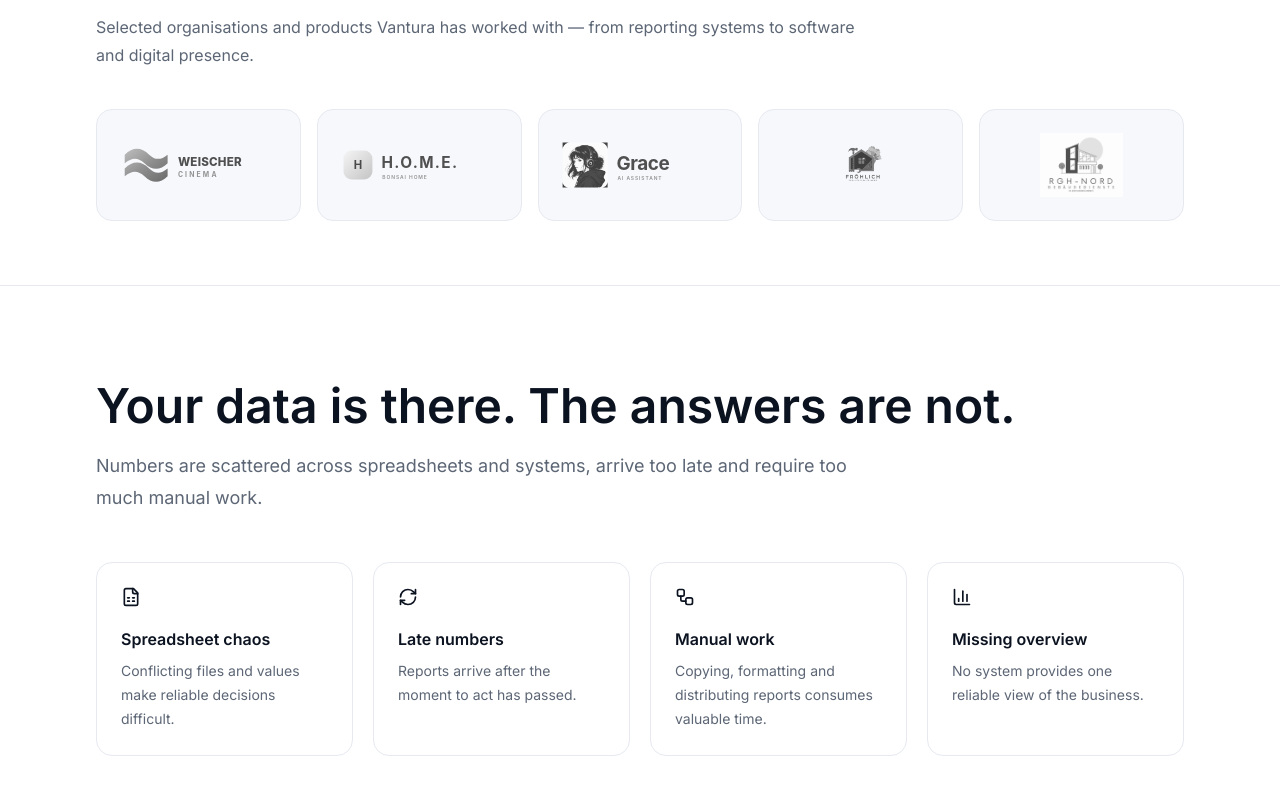
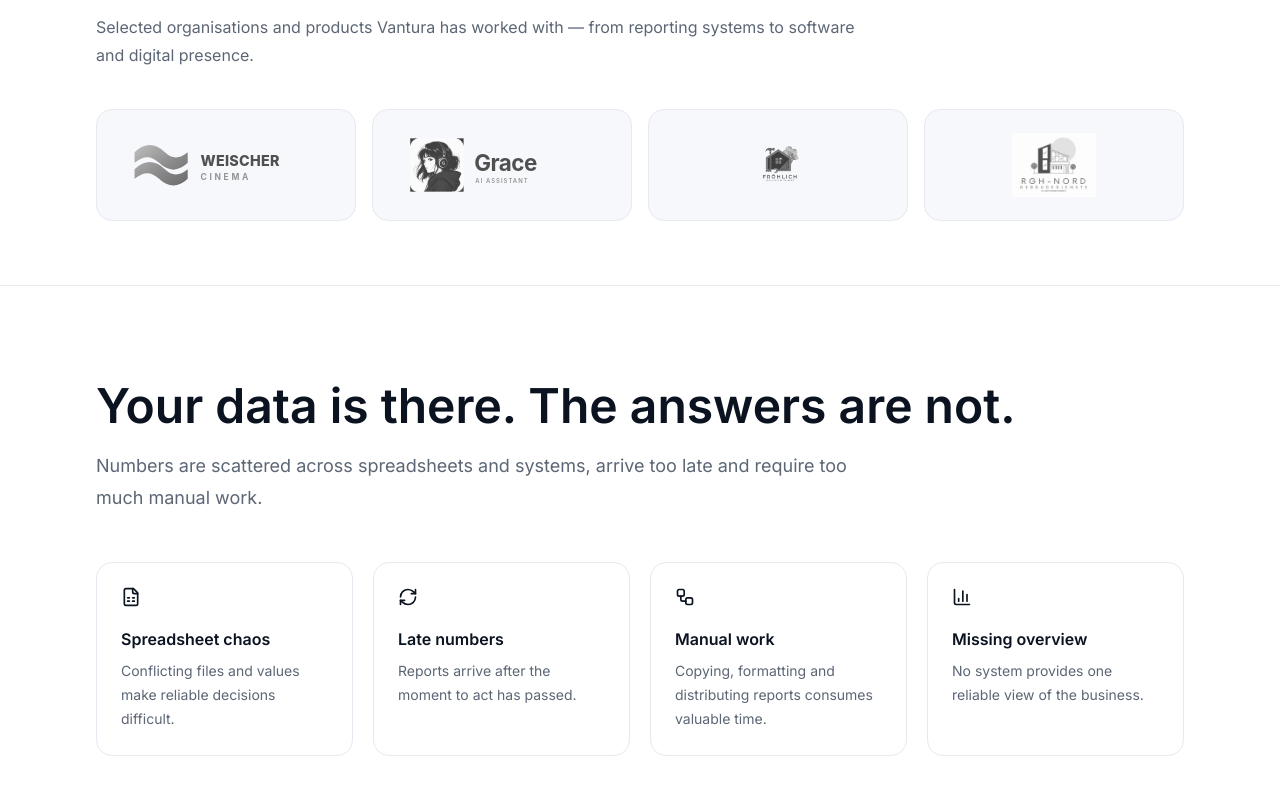
Before and after one commit to rem0ulade/vantura-neu, a Next.js app: page /reporting in a window 1280 px wide. Shown: the part 1015-1800 px from the top of the page. Built offline with nearby package versions, Linux system fonts and the light colour scheme.

Commit message:
Remove Bonsai Home from reporting references

```diff
--- a/components/LocalizedReporting.tsx
+++ b/components/LocalizedReporting.tsx
@@ -22,7 +22,7 @@ const text = {
     caseSteps:[['Starting point','Revenue, pacing, contracts and partner evaluations lived in separate views and files.'],['Implementation','A responsive management hub combining Excel import, KPI dashboards, partner details, contract management and score cards.'],['Deliverable','A white-label system with roles, audit log, validation and an optional self-hosted Docker deployment.']],
     caseFeatures:['Excel import in the browser','Management summary and pacing','Contracts and score cards','Roles, validation and audit log','White-label and self-hosting'], caseDemo:'Open the live demo',
     workEyebrow:'Selected work & experience', workTitle:'Real work, clearly labelled.', workLead:'Client work, reference implementations and product concepts are deliberately distinguished — so you can see what is operational work and what demonstrates the range of the studio.',
-    work:[['Weischer.Cinema Deutschland','Ongoing client work','Reporting, calculation tools and internal decision systems.'],['Bonsai Home','Client project','A tailored smart-home system and calm operational interface for connected living.'],['Grace AI Assistant','Product development','A private multi-agent workspace spanning desktop, mobile and local AI workflows.'],['Fröhlich-Nord','Client website','Digital presence for a regional building-services company with clear enquiry paths.'],['RGH-Nord','Client website','Website and service presentation for a northern German building-services provider.']],
+    work:[['Weischer.Cinema Deutschland','Ongoing client work','Reporting, calculation tools and internal decision systems.'],['Grace AI Assistant','Product development','A private multi-agent workspace spanning desktop, mobile and local AI workflows.'],['Fröhlich-Nord','Client website','Digital presence for a regional building-services company with clear enquiry paths.'],['RGH-Nord','Client website','Website and service presentation for a northern German building-services provider.']],
     founderEyebrow:'Your contact', founderTitle:'Built and delivered by Jonathan Kokalj.', founderText:'Vantura is an owner-led studio based near Hamburg. Jonathan combines reporting and forecasting experience from media and investment environments with practical software development — from the data model to the finished interface.', founderLink:'View developer portfolio',
     trustTitle:'Clear ownership from day one.', trustPoints:['Direct contact without sales handovers','Defined scope and fixed-price proposal','Documentation and structured handover','Your system and business logic remain transparent'],
     legal:'Legal notice', privacy:'Privacy', portfolio:'Developer portfolio', demoDisclaimer:'All figures and company names shown in dashboard visuals are fictional sample data.'
@@ -44,7 +44,7 @@ const text = {
     caseSteps:[['Ausgangslage','Umsatz, Pacing, Verträge und Partnerbewertungen lagen in getrennten Ansichten und Dateien.'],['Umsetzung','Ein responsiver Management Hub mit Excel-Import, KPI-Dashboard, Partnerdetails, Vertragsmanagement und Scorecards.'],['Lieferumfang','Ein White-Label-System mit Rollen, Audit-Log, Validierung und optionalem Self-Hosting per Docker.']],
     caseFeatures:['Excel-Import im Browser','Management Summary und Pacing','Verträge und Scorecards','Rollen, Validierung und Audit-Log','White-Label und Self-Hosting'], caseDemo:'Live-Demo öffnen',
     workEyebrow:'Ausgewählte Arbeiten & Erfahrung', workTitle:'Echte Arbeit, klar eingeordnet.', workLead:'Kundenarbeit, Referenzimplementierungen und Produktkonzepte werden bewusst unterschieden – damit nachvollziehbar bleibt, was operativ eingesetzt wird und was die Bandbreite des Studios zeigt.',
-    work:[['Weischer.Cinema Deutschland','Laufendes Kundenprojekt','Reporting, Kalkulationstools und interne Entscheidungssysteme.'],['Bonsai Home','Kundenprojekt','Ein individuelles Smart-Home-System mit ruhiger Bedienoberfläche für das vernetzte Zuhause.'],['Grace AI Assistant','Produktentwicklung','Ein privater Multi-Agent-Workspace für Desktop, Mobile und lokale KI-Workflows.'],['Fröhlich-Nord','Kundenwebsite','Digitaler Auftritt für einen regionalen Gebäudedienstleister mit klaren Kontaktwegen.'],['RGH-Nord','Kundenwebsite','Website und Leistungspräsentation für einen norddeutschen Gebäudedienstleister.']],
+    work:[['Weischer.Cinema Deutschland','Laufendes Kundenprojekt','Reporting, Kalkulationstools und interne Entscheidungssysteme.'],['Grace AI Assistant','Produktentwicklung','Ein privater Multi-Agent-Workspace für Desktop, Mobile und lokale KI-Workflows.'],['Fröhlich-Nord','Kundenwebsite','Digitaler Auftritt für einen regionalen Gebäudedienstleister mit klaren Kontaktwegen.'],['RGH-Nord','Kundenwebsite','Website und Leistungspräsentation für einen norddeutschen Gebäudedienstleister.']],
     founderEyebrow:'Ihr Ansprechpartner', founderTitle:'Konzipiert und umgesetzt von Jonathan Kokalj.', founderText:'Vantura ist ein inhabergeführtes Studio aus dem Raum Hamburg. Jonathan verbindet Reporting- und Forecasting-Erfahrung aus Media- und Investment-Umfeldern mit praktischer Softwareentwicklung – vom Datenmodell bis zur fertigen Oberfläche.', founderLink:'Entwickler-Portfolio ansehen',
     trustTitle:'Klare Verantwortung vom ersten Tag an.', trustPoints:['Direkter Kontakt ohne Sales-Übergaben','Definierter Umfang und Festpreisangebot','Dokumentation und strukturierte Übergabe','System und Geschäftslogik bleiben transparent'],
     legal:'Impressum', privacy:'Datenschutz', portfolio:'Entwickler-Portfolio', demoDisclaimer:'Alle in den Dashboard-Visualisierungen gezeigten Zahlen und Unternehmensnamen sind fiktive Beispieldaten.'
@@ -53,7 +53,6 @@ const text = {
 
 const CUSTOMERS = [
  {name:'Weischer.Cinema Deutschland',href:'https://www.weischer-cinema.de/',logo:'/customer-logos/weischer-cinema.svg'},
- {name:'Bonsai Home',href:'https://github.com/rem0ulade/bonsai-home',logo:'/customer-logos/bonsai-home.svg'},
  {name:'Grace AI Assistant',href:'https://meet-grace.com/',logo:'/customer-logos/grace.svg'},
  {name:'Fröhlich-Nord',href:'https://www.froehlich-nord.de/',logo:'/customer-logos/froehlich-nord.svg'},
  {name:'RGH-Nord',href:'https://rgh-nord.com/',logo:'/customer-logos/rgh-nord.svg'},
@@ -65,7 +64,7 @@ export function LocalizedReporting({locale}:{locale:'en'|'de'}){
  return <div className="min-h-screen bg-white text-ink">
   <header className="sticky top-0 z-50 border-b border-line bg-white/90 backdrop-blur"><nav className="mx-auto flex h-16 max-w-6xl items-center justify-between px-6 lg:px-8"><Link href={`${prefix}/`} className="text-[17px] font-semibold">Vantura</Link><div className="flex items-center gap-3"><Link href={`${prefix}/`} className="hidden text-sm text-muted sm:block">{t.home}</Link><LanguageSwitch locale={locale}/><a href={contact} className="hidden rounded-full bg-ink px-4 py-2 text-sm font-medium text-white sm:block">{t.call}</a></div></nav></header>
   <main><section className="bg-paper"><div className="mx-auto grid max-w-6xl gap-14 px-6 py-24 lg:grid-cols-2 lg:px-8 lg:py-32"><div><p className="inline-flex rounded-full border border-line bg-white px-3 py-1.5 text-sm text-muted">{t.badge}</p><h1 className="mt-7 text-5xl font-semibold tracking-[-.045em] sm:text-7xl">{t.hero}</h1><p className="mt-7 max-w-xl text-lg leading-8 text-muted">{t.intro}</p><a href={contact} className="mt-9 inline-flex items-center gap-2 rounded-full bg-ink px-6 py-3.5 text-sm font-semibold text-white">{t.call}<ArrowRight size={16}/></a><p className="mt-5 text-sm leading-6 text-muted">{t.proofLine}</p></div><HeroDashboard/></div></section>
-  <section className="border-y border-line bg-white py-16"><div className="mx-auto max-w-6xl px-6 lg:px-8"><div className="max-w-3xl"><p className="text-xs font-semibold uppercase tracking-[.18em] text-accent">{t.clientsEyebrow}</p><h2 className="mt-4 text-3xl font-semibold tracking-[-.035em] sm:text-4xl">{t.clientsTitle}</h2><p className="mt-4 leading-7 text-muted">{t.clientsLead}</p></div><div className="mt-10 grid grid-cols-2 gap-4 sm:grid-cols-3 lg:grid-cols-5">{CUSTOMERS.map(customer=><a key={customer.name} href={customer.href} target="_blank" rel="noreferrer" aria-label={customer.name} className="group flex h-28 items-center justify-center rounded-2xl border border-line bg-paper px-5 transition-all duration-300 hover:-translate-y-1 hover:bg-white hover:shadow-card"><img src={basePath+customer.logo} alt={customer.name} className="max-h-16 w-full object-contain opacity-75 grayscale transition-all duration-300 group-hover:opacity-100 group-hover:grayscale-0"/></a>)}</div></div></section>
+  <section className="border-y border-line bg-white py-16"><div className="mx-auto max-w-6xl px-6 lg:px-8"><div className="max-w-3xl"><p className="text-xs font-semibold uppercase tracking-[.18em] text-accent">{t.clientsEyebrow}</p><h2 className="mt-4 text-3xl font-semibold tracking-[-.035em] sm:text-4xl">{t.clientsTitle}</h2><p className="mt-4 leading-7 text-muted">{t.clientsLead}</p></div><div className="mt-10 grid grid-cols-2 gap-4 lg:grid-cols-4">{CUSTOMERS.map(customer=><a key={customer.name} href={customer.href} target="_blank" rel="noreferrer" aria-label={customer.name} className="group flex h-28 items-center justify-center rounded-2xl border border-line bg-paper px-5 transition-all duration-300 hover:-translate-y-1 hover:bg-white hover:shadow-card"><img src={basePath+customer.logo} alt={customer.name} className="max-h-16 w-full object-contain opacity-75 grayscale transition-all duration-300 group-hover:opacity-100 group-hover:grayscale-0"/></a>)}</div></div></section>
   <section className="mx-auto max-w-6xl px-6 py-24 lg:px-8"><h2 className="text-4xl font-semibold sm:text-5xl">{t.problem}</h2><p className="mt-5 max-w-3xl text-lg leading-8 text-muted">{t.problemText}</p><div className="mt-12 grid gap-5 sm:grid-cols-2 lg:grid-cols-4">{t.cards.map(([a,b,I])=><article key={a as string} className="rounded-2xl border border-line p-6"><I size={20}/><h3 className="mt-5 font-semibold">{a}</h3><p className="mt-2 text-sm leading-6 text-muted">{b}</p></article>)}</div></section>
   <section className="bg-paper py-24"><div className="mx-auto max-w-6xl px-6 lg:px-8"><h2 className="text-4xl font-semibold sm:text-5xl">{t.solution}</h2><p className="mt-5 max-w-3xl text-lg leading-8 text-muted">{t.solutionText}</p><div className="mt-12 grid gap-6 md:grid-cols-2">{t.services.map(([a,b,I])=><article key={a as string} className="rounded-2xl border border-line bg-white p-8"><I size={22}/><h3 className="mt-5 text-xl font-semibold">{a}</h3><p className="mt-3 leading-7 text-muted">{b}</p></article>)}</div></div></section>
   <section className="mx-auto max-w-6xl px-6 py-24 lg:px-8">
```
